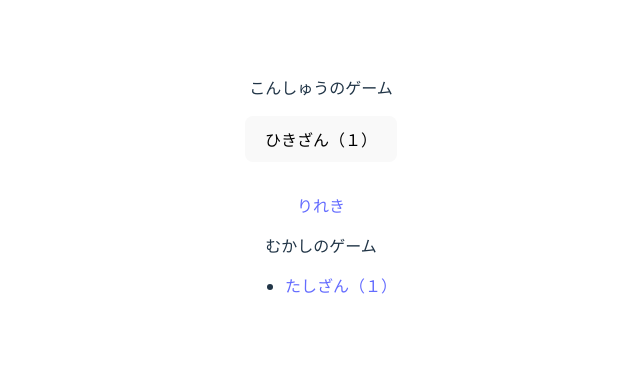
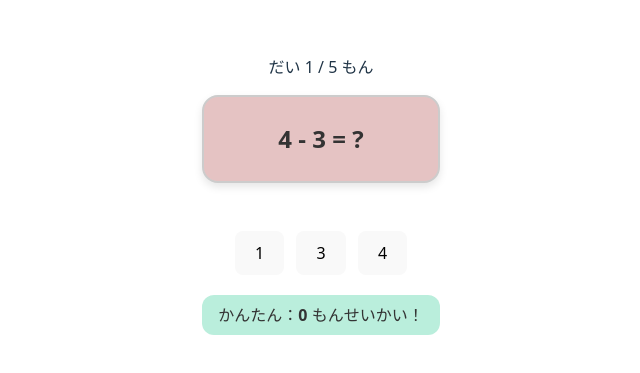
Before and after one commit to hakataminamiWS/weekly-games, a Vue app: page /game-subtract-1 in a window 1280 px wide. Before the commit this address led to /. Shown: the part 213-586 px from the top of the page, without its empty margins (319-959 px from the left). Built offline with nearby package versions, Linux system fonts and the light colour scheme.

Commit message:
たしざん（２）

```diff
--- /dev/null
+++ b/src/components/GameSubtract1.vue
@@ -0,0 +1,241 @@
+<template>
+    <div v-if="state.current">
+        <p>
+            だい {{ state.currentIndex + 1 }} / {{ maxQuestions }} もん
+        </p>
+
+        <div class="card">
+            <p class="expression">
+                {{ state.current.a }} - {{ state.current.b }} = ?
+            </p>
+        </div>
+
+        <div class="options">
+            <div v-for="opt in state.options" :key="opt.val" class="option-wrapper">
+                <div class="mark-box">
+                    <span class="mark correct" :class="{ visible: state.answered && opt.isCorrect }">
+                        〇
+                    </span>
+                    <span class="mark wrong"
+                          :class="{ visible: state.answered && state.selected === opt.val && !opt.isCorrect }">
+                        ✕
+                    </span>
+                </div>
+
+                <button
+                        :disabled="state.answered"
+                        @click="answerAndBlur(opt, $event)"
+                        :class="{
+                            correct: state.answered && opt.isCorrect,
+                            wrong: state.answered && state.selected === opt.val && !opt.isCorrect
+                        }">
+                    {{ opt.val }}
+                </button>
+            </div>
+        </div>
+
+        <div class="progress">
+            {{ levelMap[level] }}：{{ state.correct }} もんせいかい！
+        </div>
+    </div>
+</template>
+
+<script setup>
+import { reactive, ref, watch } from 'vue'
+import { questions as allQuestions } from '../data/game-subtract-1-questions.js'
+import { useGameRoute } from '../composables/useGameRoute.js'
+import { levelMap } from '../constants/levelMap.js'
+
+const emit = defineEmits(['finish'])
+const { level, gameFinish } = useGameRoute()
+
+// 問題数の定義
+const levelQuestionCount = { easy: 5, normal: 10, oni: 45 }
+const maxQuestions = levelQuestionCount[level] ?? 5
+
+// シャッフルされた問題リストを保持（初期化とlevel変更時に再生成）
+const shuffled = ref([])
+
+// Fisher-Yates shuffle
+function shuffle(array) {
+    const copied = [...array];
+    for (let i = copied.length - 1; i > 0; i--) {
+        const j = Math.floor(Math.random() * (i + 1));
+        [copied[i], copied[j]] = [copied[j], copied[i]];
+    }
+    return copied;
+}
+
+// level か maxQuestions の変化で問題をシャッフルし直す
+watch([() => level, maxQuestions], () => {
+    const shuffledQuestions = shuffle(allQuestions).slice(0, maxQuestions);
+    shuffled.value = shuffledQuestions;
+}, { immediate: true });
+
+// 状態をまとめて管理
+const state = reactive({
+    currentIndex: 0,
+    correct: 0,
+    selected: null,
+    answered: false,
+    options: [],
+    get current() {
+        return shuffled.value[this.currentIndex]
+    }
+})
+
+// 正解と選択肢オブジェクト生成関数
+function generateOptions(correctAnswer) {
+    const set = new Set([correctAnswer])
+    while (set.size < 3) {
+        const delta = Math.floor(Math.random() * 7) - 3
+        if (delta === 0) continue
+        const val = correctAnswer + delta
+        if (val >= 0 && val <= 10) set.add(val)
+    }
+    return [...set]
+        .sort((a, b) => a - b)
+        .map(v => ({ val: v, isCorrect: v === correctAnswer }))
+}
+
+// state.currentIndex または shuffled が変わったら選択肢を更新
+watch([() => state.currentIndex, shuffled], ([newIndex]) => {
+    if (!shuffled.value.length) return
+    if (!state.current) return
+    const correctAnswer = state.current.a - state.current.b
+    state.options = generateOptions(correctAnswer)
+}, { immediate: true })
+
+// 待機用のPromise
+function wait(ms) {
+    return new Promise(resolve => setTimeout(resolve, ms))
+}
+
+// 次の問題に進むか結果を返す関数（副作用は外で扱う）
+function getNextStateOrFinish(state) {
+    if (state.currentIndex + 1 >= maxQuestions) {
+        return { finished: true }
+    } else {
+        return {
+            finished: false,
+            nextIndex: state.currentIndex + 1
+        }
+    }
+}
+
+function getRank(level, correct, total) {
+    const rate = correct / total
+    if (rate === 1 && level === 'oni') return 'perfect'
+    if (rate >= 0.9) return 'great'
+    return 'good'
+}
+
+function finishGame(rank, message) {
+    gameFinish(emit, rank, message)
+}
+
+// 答えを選択した処理
+async function answer(opt) {
+    if (state.answered) return
+
+    state.selected = opt.val
+    state.answered = true
+
+    if (opt.isCorrect) {
+        state.correct++
+        emit('pinpon')
+    } else {
+        emit('bobo')
+    }
+
+    await wait(1000)
+
+    const next = getNextStateOrFinish(state)
+    if (next.finished) {
+        const rank = getRank(level, state.correct, maxQuestions)
+        const message = `${maxQuestions}もんちゅう ${state.correct}もんせいかい！`
+
+        finishGame(rank, message)
+    } else {
+        state.currentIndex = next.nextIndex
+        state.selected = null
+        state.answered = false
+    }
+}
+
+async function answerAndBlur(opt, event) {
+    event.target.blur()
+    await answer(opt)
+}
+</script>
+
+<style scoped>
+.card {
+    background-color: hsl(0, 39%, 83%);
+    border: 2px solid #ccc;
+    border-radius: 16px;
+    padding: 24px;
+    margin: 16px 0;
+    box-shadow: 0 4px 8px rgba(0, 0, 0, 0.1);
+    text-align: center;
+    font-size: 24px;
+    font-weight: bold;
+    color: #333;
+}
+
+.expression {
+    margin: 0;
+}
+
+.options {
+    display: flex;
+    justify-content: center;
+    flex-wrap: wrap;
+    gap: 12px;
+    margin: 20px 0;
+}
+
+.option-wrapper {
+    display: flex;
+    flex-direction: column;
+    align-items: center;
+}
+
+.mark-box {
+    height: 1.5em;
+    display: flex;
+    align-items: center;
+    justify-content: center;
+    position: relative;
+    margin-bottom: 4px;
+}
+
+.mark {
+    font-size: 20px;
+    line-height: 1;
+    visibility: hidden;
+    position: absolute;
+}
+
+.mark.visible {
+    visibility: visible;
+}
+
+.correct {
+    color: green;
+}
+
+.wrong {
+    color: red;
+}
+
+.progress {
+    padding: 8px 16px;
+    background-color: #baeedc;
+    border-radius: 12px;
+    /* 角丸 */
+    display: inline-block;
+    font-weight: bold;
+    color: #333;
+}
+</style>
--- a/src/components/GameThisWeek.vue
+++ b/src/components/GameThisWeek.vue
@@ -6,7 +6,7 @@
 
         <div class="card">
             <p class="expression">
-                {{ state.current.a }} - {{ state.current.b }} = ?
+                {{ state.current.a }} + {{ state.current.b }} = ?
             </p>
         </div>
 
@@ -42,7 +42,7 @@
 
 <script setup>
 import { reactive, ref, watch } from 'vue'
-import { questions as allQuestions } from '../data/game-subtract-1-questions.js'
+import { questions as allQuestions } from '../data/game-add-2-questions.js'
 import { useGameRoute } from '../composables/useGameRoute.js'
 import { levelMap } from '../constants/levelMap.js'
 
@@ -56,12 +56,21 @@ const maxQuestions = levelQuestionCount[level] ?? 5
 // シャッフルされた問題リストを保持（初期化とlevel変更時に再生成）
 const shuffled = ref([])
 
+// Fisher-Yates shuffle
+function shuffle(array) {
+    const copied = [...array];
+    for (let i = copied.length - 1; i > 0; i--) {
+        const j = Math.floor(Math.random() * (i + 1));
+        [copied[i], copied[j]] = [copied[j], copied[i]];
+    }
+    return copied;
+}
+
 // level か maxQuestions の変化で問題をシャッフルし直す
 watch([() => level, maxQuestions], () => {
-    shuffled.value = [...allQuestions]
-        .sort(() => Math.random() - 0.5)
-        .slice(0, maxQuestions)
-}, { immediate: true })
+    const shuffledQuestions = shuffle(allQuestions).slice(0, maxQuestions);
+    shuffled.value = shuffledQuestions;
+}, { immediate: true });
 
 // 状態をまとめて管理
 const state = reactive({
@@ -82,7 +91,7 @@ function generateOptions(correctAnswer) {
         const delta = Math.floor(Math.random() * 7) - 3
         if (delta === 0) continue
         const val = correctAnswer + delta
-        if (val >= 0 && val <= 10) set.add(val)
+        if (val >= 0 && val <= 19) set.add(val)
     }
     return [...set]
         .sort((a, b) => a - b)
@@ -92,9 +101,8 @@ function generateOptions(correctAnswer) {
 // state.currentIndex または shuffled が変わったら選択肢を更新
 watch([() => state.currentIndex, shuffled], ([newIndex]) => {
     if (!shuffled.value.length) return
-    const current = shuffled.value[newIndex]
-    if (!current) return
-    const correctAnswer = current.a - current.b
+    if (!state.current) return
+    const correctAnswer = state.current.a + state.current.b
     state.options = generateOptions(correctAnswer)
 }, { immediate: true })
 
@@ -145,7 +153,7 @@ async function answer(opt) {
     const next = getNextStateOrFinish(state)
     if (next.finished) {
         const rank = getRank(level, state.correct, maxQuestions)
-        const message = `${maxQuestions}問中 ${state.correct}問正解！`
+        const message = `${maxQuestions}もんちゅう ${state.correct}もんせいかい！`
 
         finishGame(rank, message)
     } else {
--- a/src/components/Result.vue
+++ b/src/components/Result.vue
@@ -6,9 +6,9 @@
         <img :src="imageSrc" alt="結果イメージ" width="200" />
         <div>
             <button @click="$emit('restart', results.gameId, results.level)">
-                もう一度
+                もういちど
             </button>
-            <button @click="$emit('exit')">終わる</button>
+            <button @click="$emit('exit')">おわる</button>
         </div>
     </div>
 </template>
--- a/src/components/TopPage.vue
+++ b/src/components/TopPage.vue
@@ -18,6 +18,11 @@
                     {{ gameMap['game-add-1'] }}
                 </a>
             </li>
+            <li>
+                <a href="#" @click.prevent="$emit('select', 'game-subtract-1')">
+                    {{ gameMap['game-subtract-1'] }}
+                </a>
+            </li>
         </ul>
 
     </div>
--- a/src/constants/gameMap.js
+++ b/src/constants/gameMap.js
@@ -1,4 +1,5 @@
 export const gameMap = {
   'game-add-1': 'たしざん（１）',
-  'game-this-week': 'ひきざん（１）'
+  'game-subtract-1': 'ひきざん（１）',
+  'game-this-week': 'たしざん（２）'
 }
--- /dev/null
+++ b/src/data/game-add-2-questions.js
@@ -0,0 +1,11 @@
+export const questions = [
+    { a: 10, b: 1 }, { a: 10, b: 2 }, { a: 10, b: 3 }, { a: 10, b: 4 }, { a: 10, b: 5 }, { a: 10, b: 6 }, { a: 10, b: 7 }, { a: 10, b: 8 }, { a: 10, b: 9 },
+    { a: 11, b: 1 }, { a: 11, b: 2 }, { a: 11, b: 3 }, { a: 11, b: 4 }, { a: 11, b: 5 }, { a: 11, b: 6 }, { a: 11, b: 7 }, { a: 11, b: 8 },
+    { a: 12, b: 1 }, { a: 12, b: 2 }, { a: 12, b: 3 }, { a: 12, b: 4 }, { a: 12, b: 5 }, { a: 12, b: 6 }, { a: 12, b: 7 },
+    { a: 13, b: 1 }, { a: 13, b: 2 }, { a: 13, b: 3 }, { a: 13, b: 4 }, { a: 13, b: 5 }, { a: 13, b: 6 },
+    { a: 14, b: 1 }, { a: 14, b: 2 }, { a: 14, b: 3 }, { a: 14, b: 4 }, { a: 14, b: 5 },
+    { a: 15, b: 1 }, { a: 15, b: 2 }, { a: 15, b: 3 }, { a: 15, b: 4 },
+    { a: 16, b: 1 }, { a: 16, b: 2 }, { a: 16, b: 3 },
+    { a: 17, b: 1 }, { a: 17, b: 2 },
+    { a: 18, b: 1 }
+];
--- a/src/router/index.js
+++ b/src/router/index.js
@@ -7,13 +7,14 @@ import Result from '../components/Result.vue'
 import History from '../components/History.vue'
 // 過去のゲーム
 import GameAdd1 from '../components/GameAdd1.vue'
-// import GameAdd2 from '../components/GameAdd2.vue'
+import GameSubtract1 from '../components/GameSubtract1.vue'
 
 const routes = [
     { path: '/', component: TopPage },
     { path: '/select', component: SelectLevel },
     { path: '/game-this-week', component: GameThisWeek },
     { path: '/game-add-1', component: GameAdd1 },
+    { path: '/game-subtract-1', component: GameSubtract1 },
     { path: '/result', component: Result },
     { path: '/history', component: History },
     { path: '/:pathMatch(.*)*', redirect: '/' }
```
